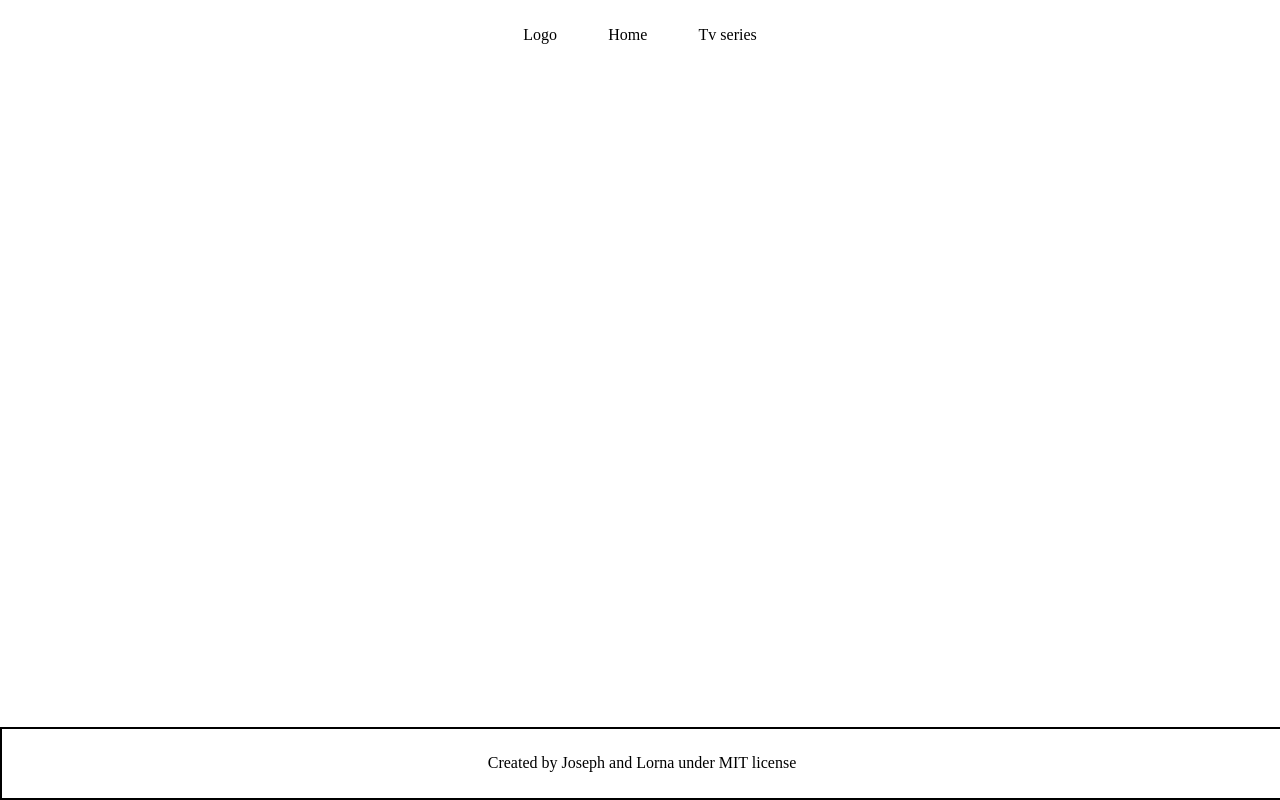
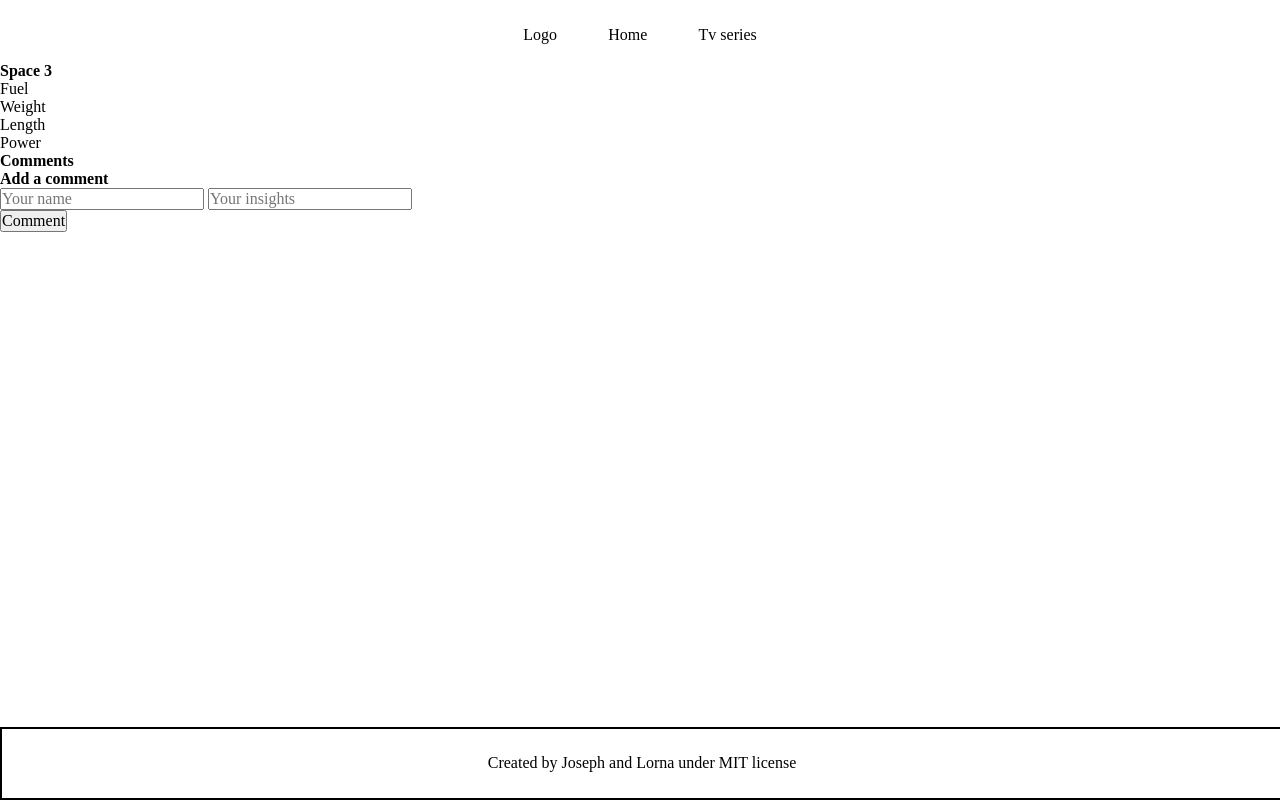
Before and after one commit to Jolak5/TV-Series-App, a website built with webpack: page src/index.html in a window 1280 px wide. Built offline with nearby package versions, Linux system fonts and the light colour scheme.

Commit message:
Add pop-up section

```diff
--- a/src/index.html
+++ b/src/index.html
@@ -19,4 +19,29 @@
       <p class="footer-text">Created by Joseph and Lorna under MIT license</p>
     </footer>
   </body>
+  <!--popup  -->
+  <section>
+    <div>
+      <img src="" alt="">
+      <h2>Space 3</h2>
+      <div>
+         <p>Fuel</p>
+         <p>Weight</p>
+         <p>Length</p>
+         <p>Power</p>
+      </div>
+      <div>
+        <h4>Comments</h4>
+
+      </div>
+      <div>
+        <h4>Add a comment</h4>
+          <form class="input-form">
+            <input type="text" id="name" class="input" name="addname" placeholder="Your name" />
+            <input type="text" id="score" class="input" name="addscore" placeholder="Your insights" />
+          </form>
+          <button type="submit" id="btn" class="btn">Comment</button>
+      </div>
+    </div>
+  </section>
 </html>
```
